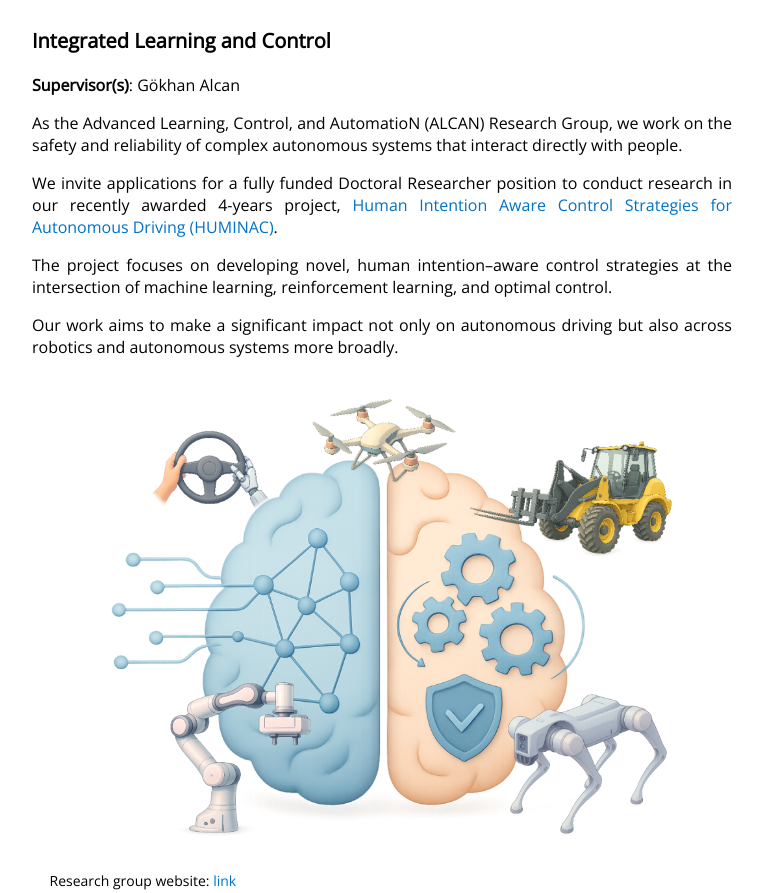
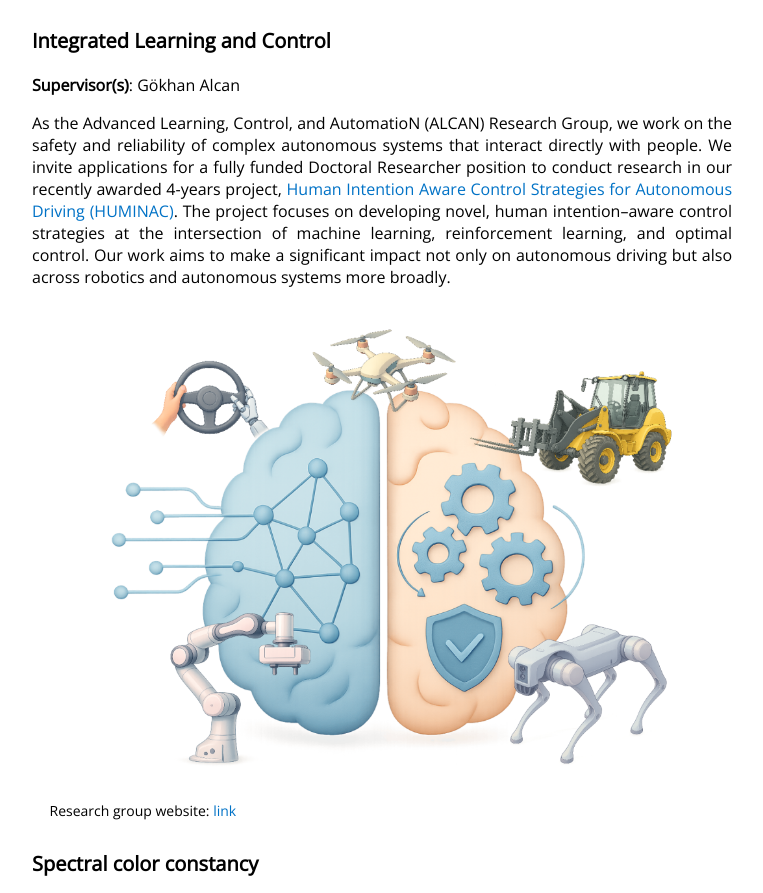
Before and after one commit to kamarain/recruit2025, a plain HTML site: page index.html in a window 1280 px wide. Shown: the part 1766-2659 px from the top of the page, without its empty margins (258-1021 px from the left). Drawn offline with nearby package versions, Linux system fonts and the light colour scheme.

Commit message:
Updated Gokhan project

```diff
--- a/index.html
+++ b/index.html
@@ -190,19 +190,7 @@ More information of our research is available on our web pages linked below. (Yo
     <h3>Integrated Learning and Control</h3>
     <b>Supervisor(s)</b>: G&ouml;khan Alcan<br/>
     <p>
-       As the Advanced Learning, Control, and AutomatioN (ALCAN) Research Group, we work on the safety and reliability of complex autonomous systems that interact directly with people.
-    </p>
-
-    <p>
-We invite applications for a fully funded Doctoral Researcher position to conduct research in our recently awarded 4-years project, <a href="https://research.fi/en/results/funding/83154">Human Intention Aware Control Strategies for Autonomous Driving (HUMINAC)</a>.
-    </p>
-
-    <p>
-The project focuses on developing novel, human intention–aware control strategies at the intersection of machine learning, reinforcement learning, and optimal control.
-    </p>
-
-    <p>
-       Our work aims to make a significant impact not only on autonomous driving but also across robotics and autonomous systems more broadly.
+       As the Advanced Learning, Control, and AutomatioN (ALCAN) Research Group, we work on the safety and reliability of complex autonomous systems that interact directly with people. We invite applications for a fully funded Doctoral Researcher position to conduct research in our recently awarded 4-years project, <a href="https://research.fi/en/results/funding/83154">Human Intention Aware Control Strategies for Autonomous Driving (HUMINAC)</a>. The project focuses on developing novel, human intention–aware control strategies at the intersection of machine learning, reinforcement learning, and optimal control. Our work aims to make a significant impact not only on autonomous driving but also across robotics and autonomous systems more broadly.
     </p>
 
     <!--
@@ -371,7 +359,7 @@ Research topics for the Autonomous Mobile Machines group relate to robot learnin
     <p>
         The links to the application portals:
     <ul>
-        <li>Postdoc in Integrated Learning and Control: <i>Contact PI</a>
+        <li>PhD in Integrated Learning and Control: <i>Contact PI</a>
         <li>PhD in Spectral Color Constancy: <i>Contact PI</a>
         <li>Postdoc in Machine Learning and Financial Market Analytics: <a href="https://tuni.rekrytointi.com/paikat/?o=A_A&jid=2753">link</a></li>
         <li>PhD in Signal Processing and Machine Learning: <a href="https://tuni.rekrytointi.com/paikat/?o=A_RJ&jgid=1&jid=2761">link</a></li>
```
